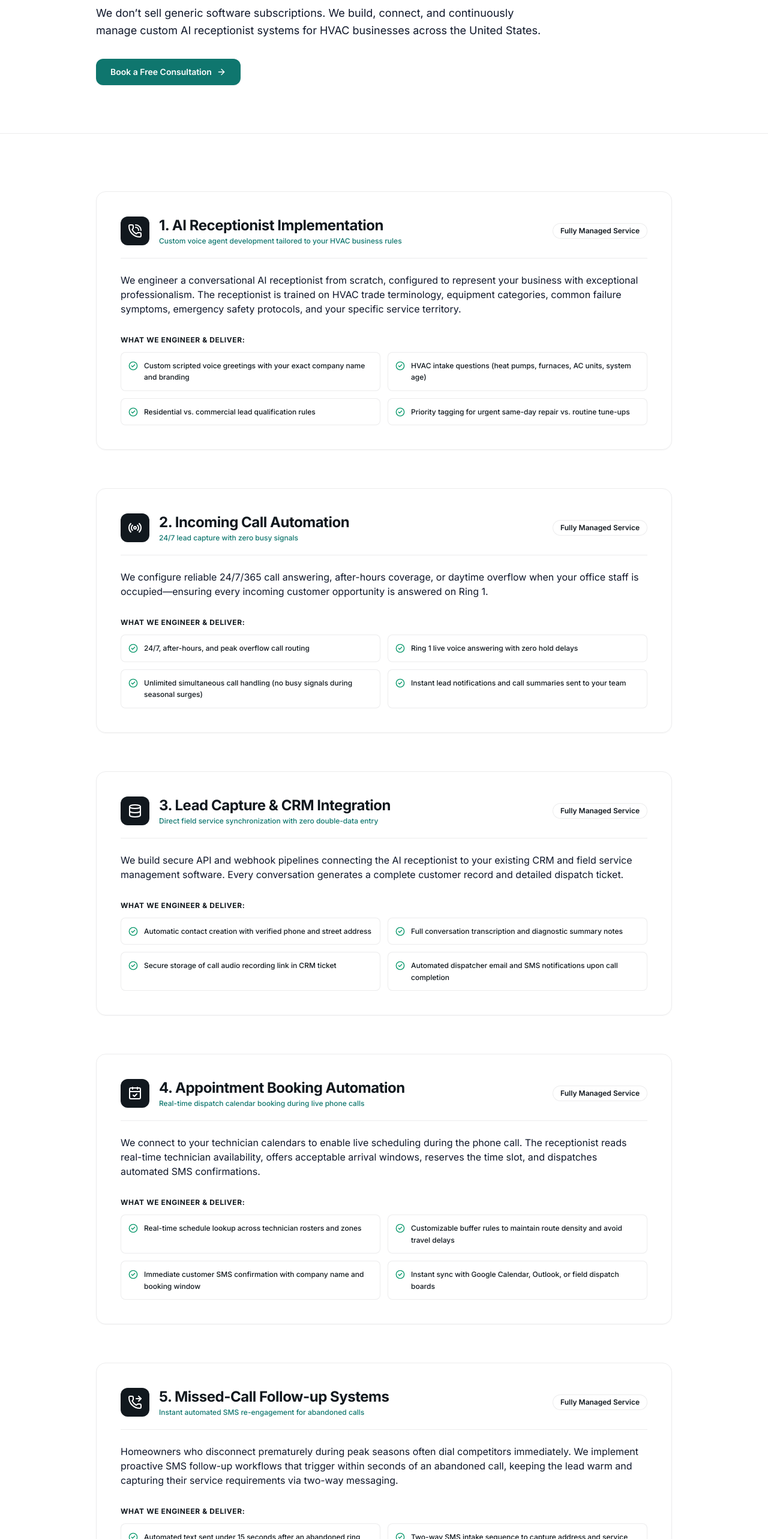
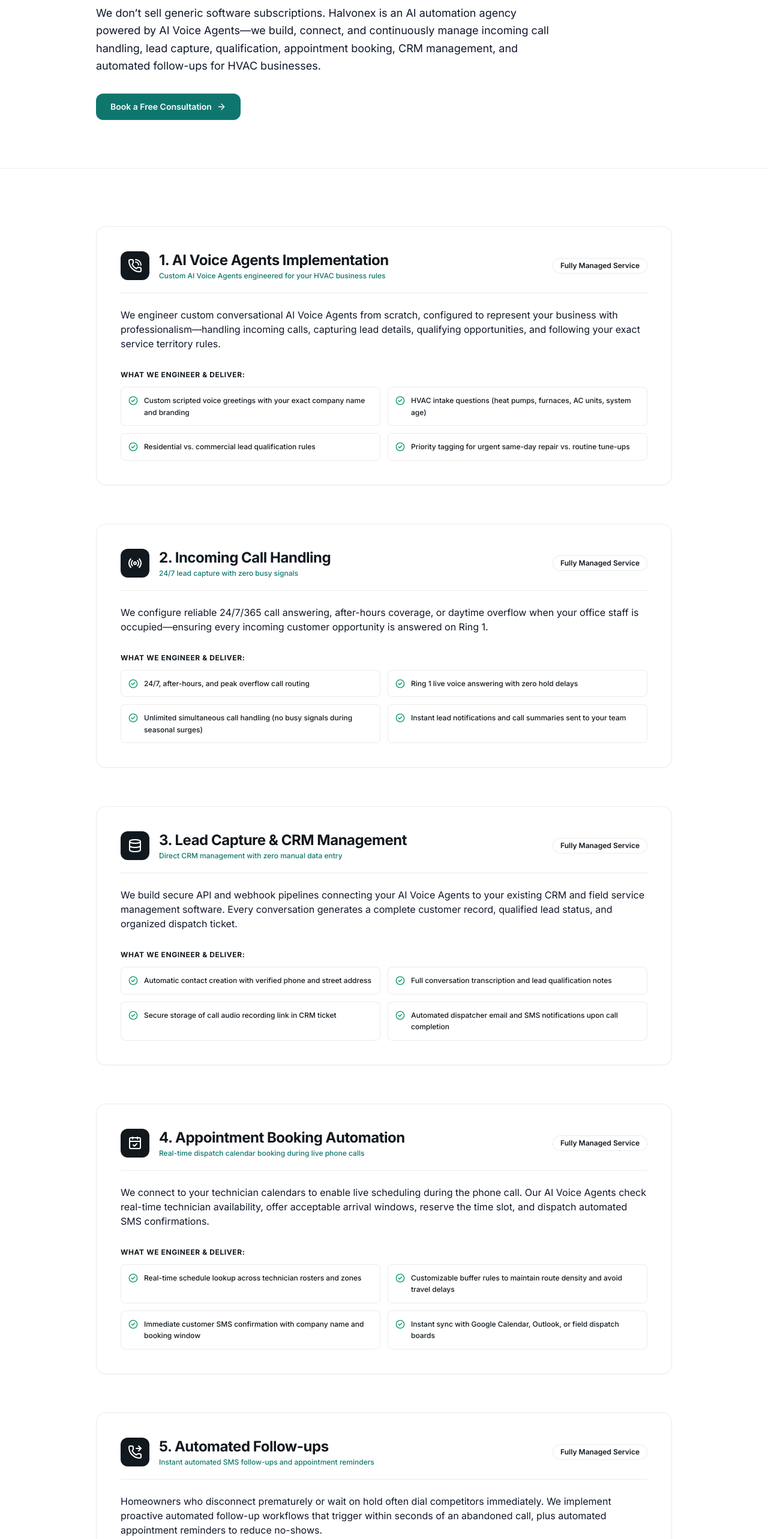
Before and after one commit to Azhar5567/halvonex, a Next.js app: page /services in a window 1280 px wide. Shown: the part 234-2800 px from the top of the page at 60% size. Built offline with nearby package versions, Linux system fonts and the light colour scheme.

Commit message:
Position Halvonex as AI automation agency powered by AI Voice Agents

```diff
--- a/src/app/about/page.tsx
+++ b/src/app/about/page.tsx
@@ -3,9 +3,9 @@ import Link from "next/link";
 import { ShieldCheck, Target, HeartHandshake, ArrowRight, Wrench, Building2, Activity } from "lucide-react";
 
 export const metadata = {
-  title: "About Halvonex | AI Automation Services for HVAC Companies",
+  title: "About Halvonex | AI Automation Agency Powered by AI Voice Agents",
   description:
-    "Halvonex is an AI automation agency and technology partner. We build, configure, deploy, and manage AI receptionist systems for service businesses.",
+    "Halvonex is an AI automation agency powered by AI Voice Agents. We build, configure, deploy, and manage incoming call handling, lead capture, appointment booking, and CRM automation for HVAC businesses.",
 };
 
 export default function AboutPage() {
@@ -40,7 +40,7 @@ export default function AboutPage() {
               Many software companies attempt to sell HVAC owners self-service AI platforms or generic chatbot builders. But HVAC contractors are busy managing technicians, parts inventories, and daily operations. They don’t have the time or interest to become software administrators, learn prompt engineering, or troubleshoot webhook failures.
             </p>
             <p>
-              Halvonex bridges this gap. We are an <strong>AI automation service company</strong>. We act as your dedicated technical partner: we understand your business model, build your voice receptionist, connect your calendar and CRM, and maintain system accuracy on an ongoing basis.
+              Halvonex bridges this gap. We are an <strong>AI automation agency powered by AI Voice Agents</strong>. We act as your dedicated technical partner: we understand your business model, deploy custom AI Voice Agents, connect your calendar and CRM, and manage your automated follow-ups on an ongoing basis.
             </p>
           </div>
 
--- a/src/app/contact/page.tsx
+++ b/src/app/contact/page.tsx
@@ -5,7 +5,7 @@ import { Mail, PhoneCall, MapPin } from "lucide-react";
 export const metadata = {
   title: "Contact Us | Halvonex AI Automation Agency",
   description:
-    "Get in touch with the Halvonex team. Discuss custom AI phone receptionist implementation, phone carrier compatibility, or field software integration.",
+    "Get in touch with Halvonex. Discuss custom AI Voice Agents for incoming call handling, lead capture, qualification, appointment booking, CRM management, and automated follow-ups.",
 };
 
 export default function ContactPage() {
--- a/src/app/layout.tsx
+++ b/src/app/layout.tsx
@@ -23,14 +23,14 @@ export const metadata: Metadata = {
     template: "%s | Halvonex",
   },
   description:
-    "Halvonex is an AI automation agency and technical partner. We build, deploy, and manage 24/7 AI receptionist and lead management systems for HVAC contractors across the United States.",
+    "Halvonex is an AI automation agency powered by AI Voice Agents. We build, deploy, and manage 24/7 incoming call handling, lead capture, qualification, appointment booking, CRM management, and automated follow-ups for HVAC contractors.",
   keywords: [
-    "HVAC AI automation agency",
-    "HVAC AI receptionist services",
-    "managed HVAC answering service",
-    "HVAC intake automation partner",
+    "AI automation agency",
+    "AI Voice Agents for HVAC",
+    "HVAC lead capture automation",
     "automated appointment booking HVAC",
-    "HVAC dispatch automation services",
+    "HVAC CRM management",
+    "automated customer follow-ups",
   ],
   authors: [{ name: "Halvonex Inc." }],
   creator: "Halvonex",
@@ -40,23 +40,23 @@ export const metadata: Metadata = {
     locale: "en_US",
     url: "https://halvonex.com",
     siteName: "Halvonex",
-    title: "Halvonex | AI Automation Agency for HVAC Companies",
+    title: "Halvonex | AI Automation Agency Powered by AI Voice Agents",
     description:
-      "Stop losing HVAC customers to missed calls. We build, configure, deploy, and manage custom 24/7 AI receptionist and lead management systems for HVAC businesses.",
+      "Stop losing HVAC customers to missed calls. Our AI Voice Agents handle incoming calls, capture and qualify leads, book appointments, manage your CRM, and automate follow-ups.",
     images: [
       {
         url: "/og-image.png",
         width: 1200,
         height: 630,
-        alt: "Halvonex HVAC AI Automation Agency",
+        alt: "Halvonex AI Automation Agency",
       },
     ],
   },
   twitter: {
     card: "summary_large_image",
-    title: "Halvonex | AI Automation Agency for HVAC Companies",
+    title: "Halvonex | AI Automation Agency Powered by AI Voice Agents",
     description:
-      "Stop losing HVAC customers to missed calls. We build, deploy, and manage custom AI receptionist systems for HVAC businesses.",
+      "Stop losing HVAC customers to missed calls. We build, deploy, and manage custom AI Voice Agents for HVAC businesses.",
   },
   robots: {
     index: true,
@@ -71,17 +71,18 @@ const jsonLd = {
   url: "https://halvonex.com",
   telephone: "+14056488273",
   description:
-    "AI automation agency that builds, deploys, and manages 24/7 AI receptionist, call answering, CRM integration, and appointment scheduling systems for HVAC companies in the United States.",
+    "AI automation agency powered by AI Voice Agents that handles incoming calls, lead capture, lead qualification, appointment booking, CRM management, and automated follow-ups for HVAC companies in the United States.",
   areaServed: {
     "@type": "Country",
     name: "United States",
   },
   serviceType: [
-    "AI Receptionist Implementation",
-    "Incoming Call Automation",
-    "HVAC Lead Capture and CRM Integration",
+    "AI Voice Agents Implementation",
+    "Incoming Call Handling",
+    "Lead Capture and Qualification",
     "Appointment Booking Automation",
-    "Missed-Call Follow-up Systems",
+    "CRM Management",
+    "Automated Follow-ups",
   ],
 };
 
--- a/src/app/opengraph-image.tsx
+++ b/src/app/opengraph-image.tsx
@@ -74,7 +74,7 @@ export default async function Image() {
             Never Miss Another HVAC Customer.
           </h1>
           <p style={{ fontSize: "24px", color: "#94A3B8", lineHeight: 1.4, margin: 0 }}>
-            We design, build, connect, and manage custom 24/7 AI receptionists and dispatch automation for heating and cooling businesses.
+            AI automation agency powered by AI Voice Agents—handling incoming calls, lead capture, qualification, appointment booking, CRM management, and automated follow-ups.
           </p>
         </div>
 
--- a/src/app/page.tsx
+++ b/src/app/page.tsx
@@ -29,40 +29,40 @@ export default function HomePage() {
 
   const services = [
     {
-      title: "AI Receptionist Implementation",
+      title: "AI Voice Agents Implementation",
       description:
-        "Custom voice agents trained on your HVAC services, territory boundaries, and emergency rules.",
+        "Custom AI Voice Agents trained on your HVAC services, lead qualification criteria, and territory rules.",
     },
     {
-      title: "Incoming Call Automation",
+      title: "Incoming Call Handling",
       description:
         "24/7 Ring 1 answering and after-hours overflow so every customer call is captured.",
     },
     {
-      title: "Lead Capture & CRM Integration",
+      title: "Lead Capture & Qualification",
       description:
-        "Verified caller details, addresses, and call transcripts synced directly into your CRM.",
+        "Verified caller details, addresses, and service needs collected and qualified automatically.",
     },
     {
-      title: "Appointment Booking Automation",
+      title: "Appointment Booking",
       description:
         "Real-time calendar availability checks and arrival window booking during the call.",
     },
     {
-      title: "Missed-Call Follow-up",
+      title: "CRM Management",
       description:
-        "Immediate automated SMS follow-up if a caller hangs up before completing intake.",
+        "Structured lead records, call transcripts, and statuses synced and organized inside your CRM.",
     },
     {
-      title: "Ongoing Maintenance & Support",
+      title: "Automated Follow-ups",
       description:
-        "Continuous call monitoring, seasonal schedule updates, and technical maintenance handled by us.",
+        "Immediate automated SMS follow-ups for missed calls, appointment confirmations, and reminders.",
     },
   ];
 
   const processSteps = [
     { num: "01", name: "Discovery", detail: "Review your call volume, hours, and current setup." },
-    { num: "02", name: "Custom Setup", detail: "Build and script your custom AI receptionist." },
+    { num: "02", name: "Custom Setup", detail: "Build and script your custom AI Voice Agents." },
     { num: "03", name: "Integration", detail: "Connect your phone system, calendar, and CRM." },
     { num: "04", name: "Testing", detail: "Verify call flows, lead qualification, and appointment booking." },
     { num: "05", name: "Launch", detail: "Go live with active call monitoring and lead delivery." },
@@ -98,7 +98,7 @@ export default function HomePage() {
           <div className="grid grid-cols-1 lg:grid-cols-12 gap-12 items-center">
             <div className="lg:col-span-6 space-y-6">
               <p className="font-mono text-xs uppercase tracking-wider text-brand-cobalt font-semibold">
-                AI Automation Agency for HVAC
+                AI Automation Agency Powered by AI Voice Agents
               </p>
 
               <h1 className="text-4xl sm:text-5xl font-bold text-slate-900 tracking-tight leading-[1.12]">
@@ -106,7 +106,7 @@ export default function HomePage() {
               </h1>
 
               <p className="text-base sm:text-lg text-slate-600 leading-relaxed max-w-xl">
-                We build, configure, and manage custom 24/7 AI receptionists for HVAC companies—answering calls, capturing customer details, and booking appointments directly into your calendar.
+                We build, configure, and manage custom 24/7 AI Voice Agents for HVAC companies—handling incoming calls, capturing and qualifying leads, booking appointments, managing your CRM, and running automated follow-ups.
               </p>
 
               <div className="pt-2 flex flex-col sm:flex-row items-stretch sm:items-center gap-3">
--- a/src/app/privacy/page.tsx
+++ b/src/app/privacy/page.tsx
@@ -18,7 +18,7 @@ export default function PrivacyPage() {
             Privacy Policy
           </h1>
           <p className="mt-3 text-sm text-slate-600 leading-relaxed">
-            This Privacy Policy describes how Halvonex (&ldquo;Halvonex&rdquo;, &ldquo;we&rdquo;, &ldquo;us&rdquo;, or &ldquo;our&rdquo;) collects, uses, processes, and protects information when you visit halvonex.com, submit an inquiry, or use our managed AI receptionist and lead-capture automation services.
+            This Privacy Policy describes how Halvonex (&ldquo;Halvonex&rdquo;, &ldquo;we&rdquo;, &ldquo;us&rdquo;, or &ldquo;our&rdquo;) collects, uses, processes, and protects information when you visit halvonex.com, submit an inquiry, or use our managed AI Voice Agents and lead-capture automation services.
           </p>
         </div>
 
@@ -52,7 +52,7 @@ export default function PrivacyPage() {
             <h2 className="text-lg font-bold text-slate-900">3. How We Use Information</h2>
             <ul className="list-disc pl-5 space-y-1.5">
               <li>To respond to business inquiries and deliver requested consultations.</li>
-              <li>To configure, operate, monitor, and maintain AI receptionist, lead-capture, and appointment-booking workflows for Clients.</li>
+              <li>To configure, operate, monitor, and maintain AI Voice Agents, lead-capture, CRM management, and appointment-booking workflows for Clients.</li>
               <li>To sync structured lead records and appointment confirmations into Client calendars and CRM platforms.</li>
               <li>To troubleshoot technical issues, prevent fraud or abuse, and comply with applicable legal obligations.</li>
             </ul>
--- a/src/app/services/page.tsx
+++ b/src/app/services/page.tsx
@@ -19,20 +19,20 @@ import {
 } from "lucide-react";
 
 export const metadata = {
-  title: "Managed Services | Custom AI Automation for HVAC Companies",
+  title: "Managed Services | AI Voice Agents for HVAC Companies",
   description:
-    "Halvonex builds, deploys, and manages turnkey AI phone answering, lead qualification, CRM integration, and appointment booking automation for HVAC businesses.",
+    "Halvonex builds, deploys, and manages custom AI Voice Agents for incoming call handling, lead capture, qualification, appointment booking, CRM management, and automated follow-ups.",
 };
 
 export default function ServicesPage() {
   const serviceList = [
     {
       id: "receptionist",
-      title: "1. AI Receptionist Implementation",
+      title: "1. AI Voice Agents Implementation",
       icon: PhoneCall,
-      summary: "Custom voice agent development tailored to your HVAC business rules",
+      summary: "Custom AI Voice Agents engineered for your HVAC business rules",
       description:
-        "We engineer a conversational AI receptionist from scratch, configured to represent your business with exceptional professionalism. The receptionist is trained on HVAC trade terminology, equipment categories, common failure symptoms, emergency safety protocols, and your specific service territory.",
+        "We engineer custom conversational AI Voice Agents from scratch, configured to represent your business with professionalism—handling incoming calls, capturing lead details, qualifying opportunities, and following your exact service territory rules.",
       deliverables: [
         "Custom scripted voice greetings with your exact company name and branding",
         "HVAC intake questions (heat pumps, furnaces, AC units, system age)",
@@ -42,7 +42,7 @@ export default function ServicesPage() {
     },
     {
       id: "call-automation",
-      title: "2. Incoming Call Automation",
+      title: "2. Incoming Call Handling",
       icon: Radio,
       summary: "24/7 lead capture with zero busy signals",
       description:
@@ -56,14 +56,14 @@ export default function ServicesPage() {
     },
     {
       id: "lead-crm",
-      title: "3. Lead Capture & CRM Integration",
+      title: "3. Lead Capture & CRM Management",
       icon: Database,
-      summary: "Direct field service synchronization with zero double-data entry",
+      summary: "Direct CRM management with zero manual data entry",
       description:
-        "We build secure API and webhook pipelines connecting the AI receptionist to your existing CRM and field service management software. Every conversation generates a complete customer record and detailed dispatch ticket.",
+        "We build secure API and webhook pipelines connecting your AI Voice Agents to your existing CRM and field service management software. Every conversation generates a complete customer record, qualified lead status, and organized dispatch ticket.",
       deliverables: [
         "Automatic contact creation with verified phone and street address",
-        "Full conversation transcription and diagnostic summary notes",
+        "Full conversation transcription and lead qualification notes",
         "Secure storage of call audio recording link in CRM ticket",
         "Automated dispatcher email and SMS notifications upon call completion",
       ],
@@ -74,7 +74,7 @@ export default function ServicesPage() {
       icon: CalendarCheck,
       summary: "Real-time dispatch calendar booking during live phone calls",
       description:
-        "We connect to your technician calendars to enable live scheduling during the phone call. The receptionist reads real-time technician availability, offers acceptable arrival windows, reserves the time slot, and dispatches automated SMS confirmations.",
+        "We connect to your technician calendars to enable live scheduling during the phone call. Our AI Voice Agents check real-time technician availability, offer acceptable arrival windows, reserve the time slot, and dispatch automated SMS confirmations.",
       deliverables: [
         "Real-time schedule lookup across technician rosters and zones",
         "Customizable buffer rules to maintain route density and avoid travel delays",
@@ -84,16 +84,16 @@ export default function ServicesPage() {
     },
     {
       id: "missed-call",
-      title: "5. Missed-Call Follow-up Systems",
+      title: "5. Automated Follow-ups",
       icon: PhoneForwarded,
-      summary: "Instant automated SMS re-engagement for abandoned calls",
+      summary: "Instant automated SMS follow-ups and appointment reminders",
       description:
-        "Homeowners who disconnect prematurely during peak seasons often dial competitors immediately. We implement proactive SMS follow-up workflows that trigger within seconds of an abandoned call, keeping the lead warm and capturing their service requirements via two-way messaging.",
+        "Homeowners who disconnect prematurely or wait on hold often dial competitors immediately. We implement proactive automated follow-up workflows that trigger within seconds of an abandoned call, plus automated appointment reminders to reduce no-shows.",
       deliverables: [
         "Automated text sent under 15 seconds after an abandoned ring",
         "Two-way SMS intake sequence to capture address and service issue",
         "Direct link for the customer to confirm an appointment slot",
-        "Dispatcher alert notifying office staff of an active SMS lead",
+        "Automated pre-appointment SMS reminders to reduce no-shows",
       ],
     },
     {
@@ -125,7 +125,7 @@ export default function ServicesPage() {
             Our Managed AI Automation Services
           </h1>
           <p className="mt-5 text-lg text-muted-dark leading-relaxed max-w-3xl">
-            We don’t sell generic software subscriptions. We build, connect, and continuously manage custom AI receptionist systems for HVAC businesses across the United States.
+            We don’t sell generic software subscriptions. Halvonex is an AI automation agency powered by AI Voice Agents—we build, connect, and continuously manage incoming call handling, lead capture, qualification, appointment booking, CRM management, and automated follow-ups for HVAC businesses.
           </p>
           <div className="mt-8 flex justify-start gap-4">
             <Link
--- a/src/app/terms/page.tsx
+++ b/src/app/terms/page.tsx
@@ -3,7 +3,7 @@ import React from "react";
 export const metadata = {
   title: "Terms of Service | Halvonex",
   description:
-    "Terms of Service governing the use of halvonex.com and Halvonex AI receptionist, lead capture, and appointment-booking services.",
+    "Terms of Service governing the use of halvonex.com and Halvonex AI Voice Agents, lead capture, CRM management, and appointment-booking services.",
 };
 
 export default function TermsPage() {
@@ -18,7 +18,7 @@ export default function TermsPage() {
             Terms of Service
           </h1>
           <p className="mt-3 text-sm text-slate-600 leading-relaxed">
-            These Terms of Service (&ldquo;Terms&rdquo;) govern your access to halvonex.com and any AI automation, receptionist, lead-capture, or appointment-booking services (&ldquo;Services&rdquo;) provided by Halvonex (&ldquo;Halvonex&rdquo;, &ldquo;we&rdquo;, &ldquo;us&rdquo;). By using our website or engaging our Services, you agree to these Terms.
+            These Terms of Service (&ldquo;Terms&rdquo;) govern your access to halvonex.com and any AI automation, AI Voice Agents, lead-capture, CRM management, or appointment-booking services (&ldquo;Services&rdquo;) provided by Halvonex (&ldquo;Halvonex&rdquo;, &ldquo;we&rdquo;, &ldquo;us&rdquo;). By using our website or engaging our Services, you agree to these Terms.
           </p>
         </div>
 
--- a/src/components/FAQSection.tsx
+++ b/src/components/FAQSection.tsx
@@ -15,9 +15,9 @@ const FAQS: FAQItem[] = [
       "No. Halvonex is a full-service AI automation agency, not a self-service software platform. We handle 100% of the build: writing conversational prompts, training trade terminology, configuring your emergency rules, connecting your phone carrier, and testing workflows before launch.",
   },
   {
-    question: "Does the AI receptionist answer calls after business hours and on weekends?",
+    question: "Do the AI Voice Agents answer calls after business hours and on weekends?",
     answer:
-      "Yes. We configure your automated receptionist according to your operational preferences: 24/7/365 around the clock, strictly after hours and weekends, or during daytime overflow when your office dispatchers are on other calls.",
+      "Yes. We configure your AI Voice Agents according to your operational preferences: 24/7/365 around the clock, strictly after hours and weekends, or during daytime overflow when your office team is on other calls.",
   },
   {
     question: "Which CRMs and scheduling software do you integrate with?",
--- a/src/components/Footer.tsx
+++ b/src/components/Footer.tsx
@@ -12,7 +12,7 @@ export function Footer() {
           <div className="md:col-span-2 space-y-3">
             <Logo variant="light" size="md" />
             <p className="text-sm text-slate-400 max-w-sm leading-relaxed">
-              Halvonex builds, deploys, and manages AI receptionist and lead capture systems for HVAC companies across the United States.
+              Halvonex is an AI automation agency powered by AI Voice Agents—handling incoming calls, lead capture, qualification, appointment booking, CRM management, and automated follow-ups for HVAC companies.
             </p>
             <div className="text-xs text-slate-400 pt-1 space-y-1">
               <p>Location: United States</p>
--- a/src/components/HeroProductVisualization.tsx
+++ b/src/components/HeroProductVisualization.tsx
@@ -154,7 +154,7 @@ export function HeroProductVisualization() {
                 Human-like phone interaction with HVAC service knowledge
               </h4>
               <p className="text-sm text-slate-300 leading-relaxed">
-                The receptionist speaks with calm, natural pacing. It knows HVAC terminology (condensers, heat pumps, refrigerant leaks, pilot lights) and collects full details without robotic menus.
+                Our AI Voice Agents speak with calm, natural pacing, understand HVAC terminology (condensers, heat pumps, refrigerant leaks, pilot lights), and collect full details without robotic menus.
               </p>
 
               {/* Transcript snippet */}
```
Also changed, not shown: src/app/how-it-works/page.tsx (+8 -8 lines), 1 other file (tests, documents, lock files or other folders).
